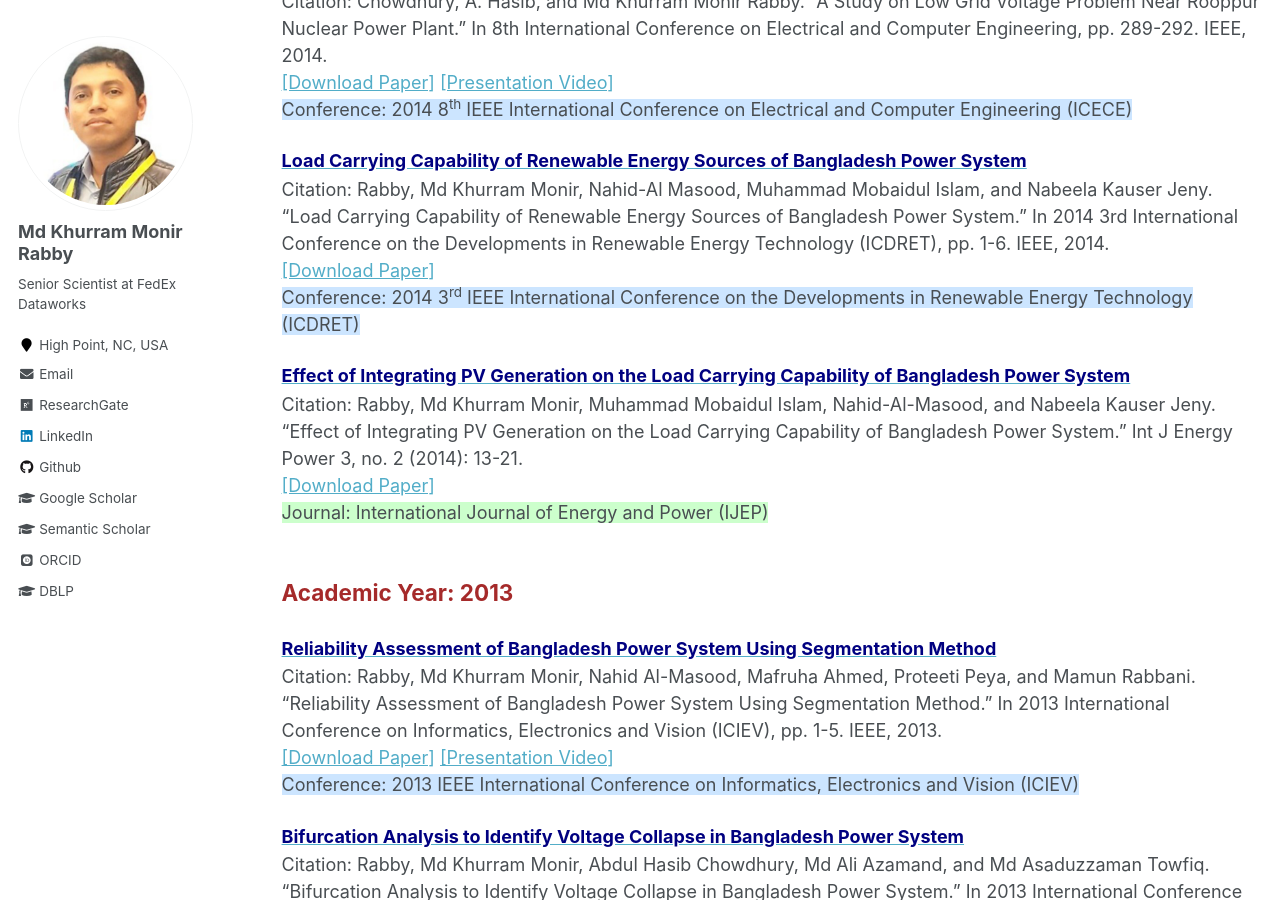
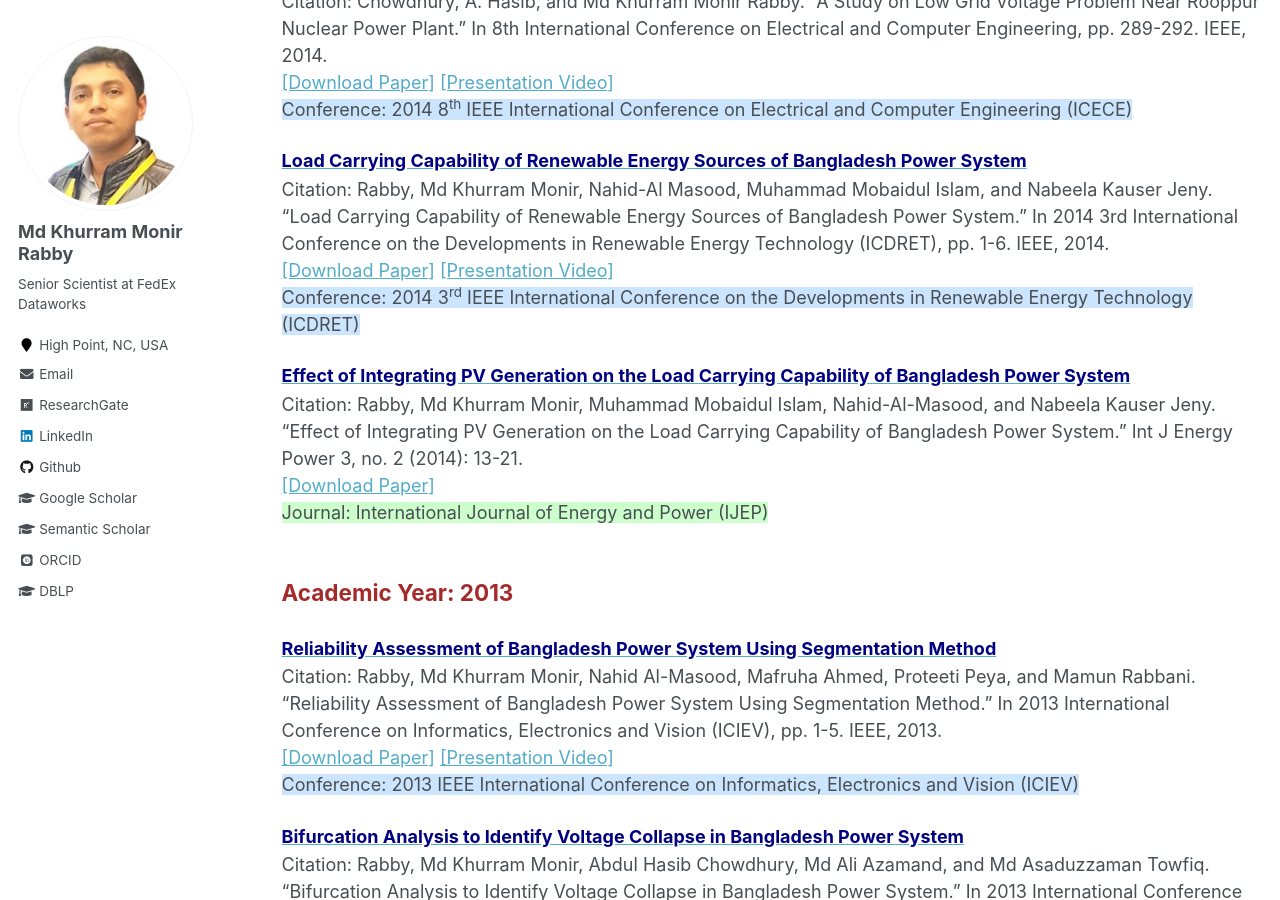
Before and after one commit to mkmrabby/mkmrabby.github.io, a Jekyll site: the page built from _pages/publications_lists.md, in a window 1280 px wide and 900 px high, scrolled down 5059 px. Built offline with Jekyll 4.4.1, drawn with Linux system fonts in a browser that asks for light colours; some web fonts are replaced.

Commit message:
Add presentation video link to publication entry
Added a presentation video link for the publication on renewable energy sources.

```diff
--- a/_pages/publications_lists.md
+++ b/_pages/publications_lists.md
@@ -189,7 +189,8 @@ Citation: Chowdhury, A. Hasib, and Md Khurram Monir Rabby. "A Study on Low Grid
 
 <span style="color:black; font-size:1.1em"><b><a href="https://ieeexplore.ieee.org/document/6861686" target="_blank"><font color="Navy" size="4">Load Carrying Capability of Renewable Energy Sources of Bangladesh Power System</font></a></b></span><br/>
 Citation: Rabby, Md Khurram Monir, Nahid-Al Masood, Muhammad Mobaidul Islam, and Nabeela Kauser Jeny. "Load Carrying Capability of Renewable Energy Sources of Bangladesh Power System." In 2014 3rd International Conference on the Developments in Renewable Energy Technology (ICDRET), pp. 1-6. IEEE, 2014.<br/>
-<a href="https://ieeexplore.ieee.org/abstract/document/8009129" target="_blank">[Download Paper]</a> <br/>
+<a href="https://ieeexplore.ieee.org/abstract/document/8009129" target="_blank">[Download Paper]</a>
+<a href="https://youtu.be/c63wIbTLIMk" target="_blank">[Presentation Video]</a><br/>
 <span style="background-color:#cce5ff; font-size:1em;">Conference: 2014 3<sup>rd</sup> IEEE International Conference on the Developments in Renewable Energy Technology (ICDRET)</span>
 <br/>
 
```
